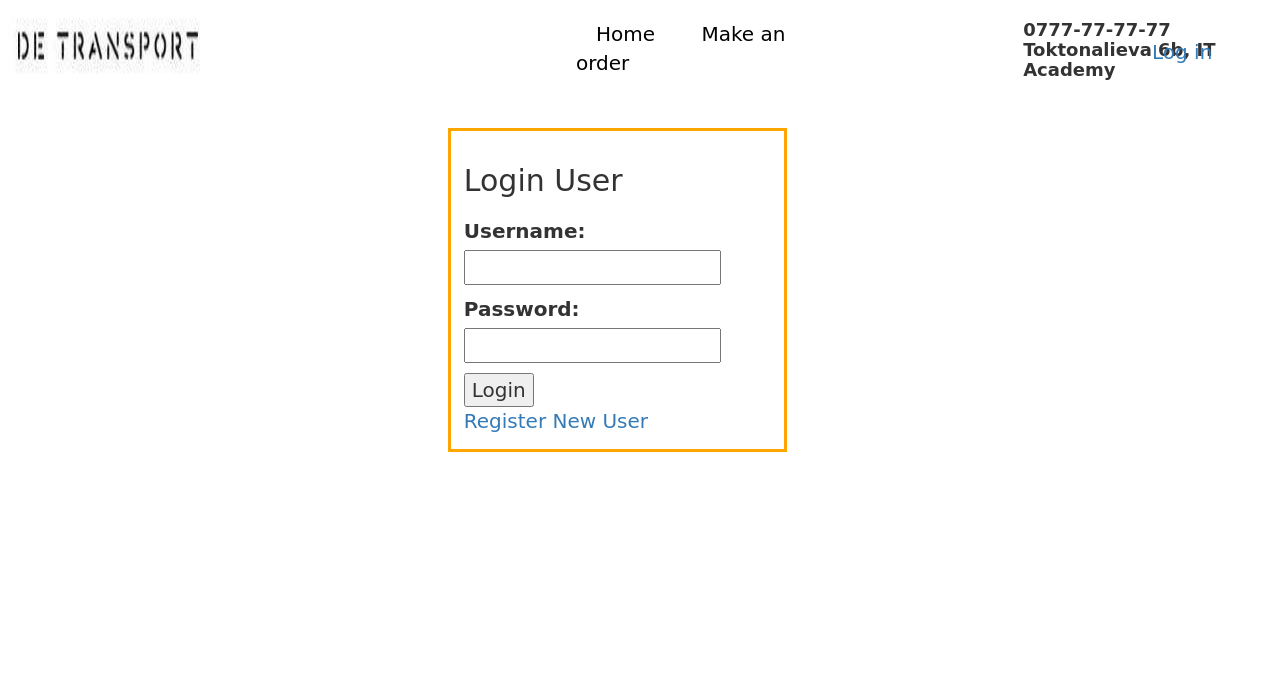
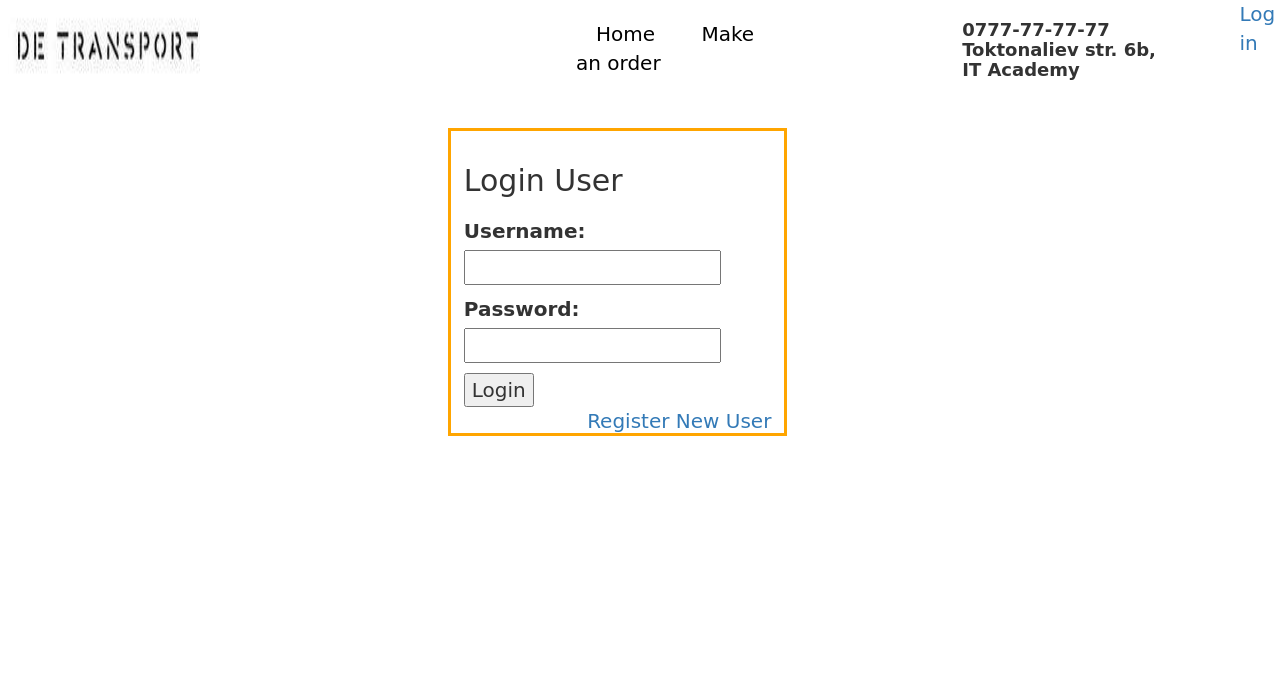
Before and after one commit to Esen9248/DE-transport, a Django app: page / in a window 1280 px wide. Shown: the top 692 px of the page. Run offline with Django 3.2, Linux system fonts and the light colour scheme; some libraries are stand-ins or nearby versions; some web fonts are replaced.

Commit message:
base add new

```diff
--- a/DE_project/DE_project/static/css/base.css
+++ b/DE_project/DE_project/static/css/base.css
@@ -3,14 +3,9 @@ body{
     font-size: 200%;
 }
 .login{
-    position: absolute;
-    margin-left: 90%;
+    margin-left: 5%;
 }
-.logouted{
-    margin-top:3%;
-    position: absolute;
-    margin-left: 90%;
-}
+
 
 .header{
     display: flex;
--- a/DE_project/DE_project/static/css/login_user.css
+++ b/DE_project/DE_project/static/css/login_user.css
@@ -1,8 +1,6 @@
 .main_div_login{
     margin: 3% 38.5% 25% 35%;
     padding: 1%;
+    padding-bottom: 2%;
     border: 3px solid orange;
 }
-.register{
-    display: inline;
-}
--- a/DE_project/DE_project/templates/base.html
+++ b/DE_project/DE_project/templates/base.html
@@ -1,5 +1,6 @@
 {% load static %}
 <!Doctype HTML>
+<!-- 72535619 wifi password -->
 <html>
   <head>
     <title>
@@ -16,14 +17,6 @@
     {% endblock css %}
   </head>
   <body>
-    {% if request.user.is_authenticated %}
-    <div class='login'>
-      <h1>{{request.user}}</h1>
-      <a href='{% url 'logout-user' %}'>Log out</a>
-    </div>
-    {% else %}
-    <a class='logouted' href='{% url 'login-user' %}'>Log in</a>
-    {% endif %}
     <header class='header'>
       <img class='logo' src='{% static 'images/DE_logo.jpg' %}'/>
       <ul class='links'>
@@ -35,9 +28,17 @@
       </ul>
       <div class='head_info'>
       <h4><b>0777-77-77-77<br>
-        Toktonalieva 6b, IT Academy
+        Toktonaliev str. 6b, IT Academy
       </b></h4>
     </div>
+    {% if request.user.is_authenticated %}
+    <div class='login'>
+      <h1>{{request.user}}</h1>
+      <a href='{% url 'logout-user' %}'>Log out</a>
+    </div>
+    {% else %}
+    <a class='login' href='{% url 'login-user' %}'>Log in</a>
+    {% endif %}
     </header>
     {% block page_name %}
     {% endblock %}
--- a/DE_project/orders/templates/form_details.html
+++ b/DE_project/orders/templates/form_details.html
@@ -6,5 +6,5 @@
     <p>Car - {{ orders.cars }}</p>
     <p>Date - {{ orders.time_at }}</p>
     <p>Car quantity  - {{ orders.car_quantity }}</p>
-    <a href='{% url 'order' %}'><button>Назад</button></a>
+    <a href='{% url 'user-details' request.user.users.slug %}'><button>Назад</button></a>
 {% endblock %}
--- a/DE_project/users/templates/users/details.html
+++ b/DE_project/users/templates/users/details.html
@@ -6,11 +6,10 @@
     User - {{ user.name }}
 {% endblock %}
 
-{% block page_name %}
-    <h2>{{ user.name }}</h2>
-{% endblock %}
 
 {% block contents %}
+<div class='main container'>
+    <h2>{{ user.name }}</h2>
     <p>Sur name - {{ user.sur_name }}</p>
     <p>Middle name - {{ user.middle_name }}</p>
     <p>Number - {{ user.number }}</p>
@@ -21,4 +20,5 @@
         <li>{{ order.place }}</li>
         {% endfor %}
     </ul>
+</div>
 {% endblock %}
--- a/DE_project/users/templates/users/loginuser.html
+++ b/DE_project/users/templates/users/loginuser.html
@@ -15,7 +15,7 @@ Login User
     {{ login_user_form.as_p }}
     <input type='submit' value='Login' class='login_inp'/>
 </form>
-<span><a href='{% url 'register-user' %}' class='register'>Register New User</a></span>
+<span><a href='{% url 'register-user' %}' class='register pull-right'>Register New User</a></span>
 </div>
 {% endblock %}
 
```
